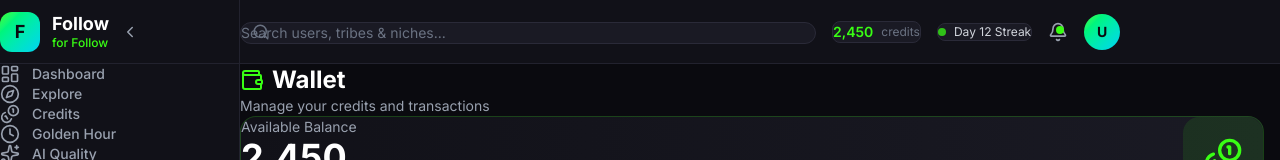
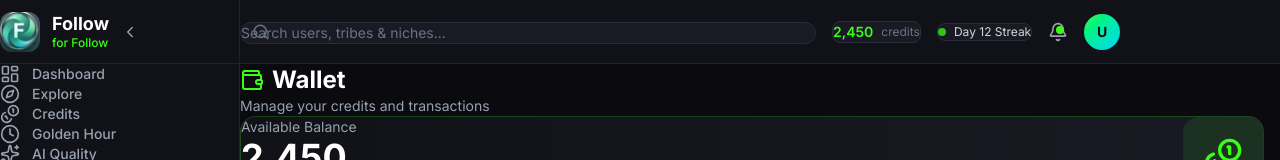
Before and after one commit to auzzy6910/follow-for-follow, a React (Vite) app: page /wallet in a window 1280 px wide. Shown: the top 160 px of the page. Built offline with nearby package versions, Linux system fonts and the light colour scheme.

Commit message:
Add custom logo to sidebar and favicon
Co-Authored-By: Devin AI <158243242+devin-ai-integration[bot]@users.noreply.github.com>

```diff
--- a/index.html
+++ b/index.html
@@ -2,7 +2,7 @@
 <html lang="en">
   <head>
     <meta charset="UTF-8" />
-    <link rel="icon" type="image/svg+xml" href="/favicon.svg" />
+    <link rel="icon" type="image/png" href="/logo.png" />
     <meta name="viewport" content="width=device-width, initial-scale=1.0" />
     <title>Follow for Follow</title>
     <link rel="preconnect" href="https://fonts.googleapis.com" />
--- a/src/components/Sidebar.jsx
+++ b/src/components/Sidebar.jsx
@@ -24,9 +24,7 @@ export default function Sidebar({ isOpen, onToggle }) {
   return (
     <aside className={`${isOpen ? 'w-60' : 'w-20'} bg-dark-800 border-r border-dark-600 flex flex-col transition-all duration-300 shrink-0`}>
       <div className="flex items-center gap-3 px-4 h-16 border-b border-dark-600">
-        <div className="w-10 h-10 rounded-xl bg-gradient-to-br from-green-accent to-cyan-400 flex items-center justify-center shrink-0">
-          <span className="text-dark-900 font-bold text-lg">F</span>
-        </div>
+        <img src="/logo.png" alt="Follow for Follow" className="w-10 h-10 rounded-xl object-cover shrink-0" />
         {isOpen && (
           <div className="overflow-hidden">
             <h1 className="text-white font-bold text-lg leading-tight whitespace-nowrap">Follow</h1>
```
Also changed, not shown: public/logo.png (added).
